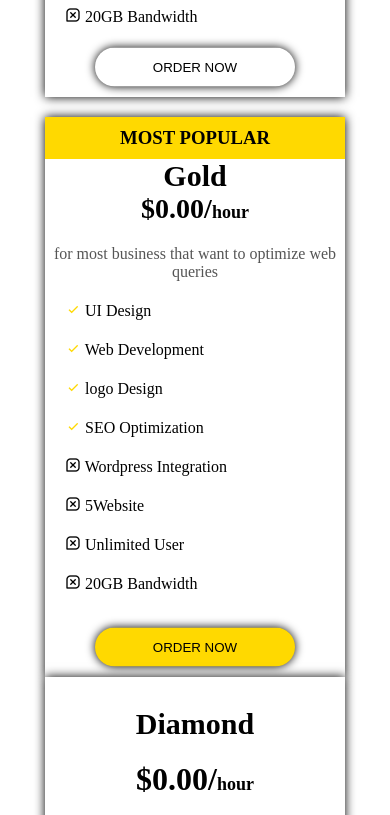
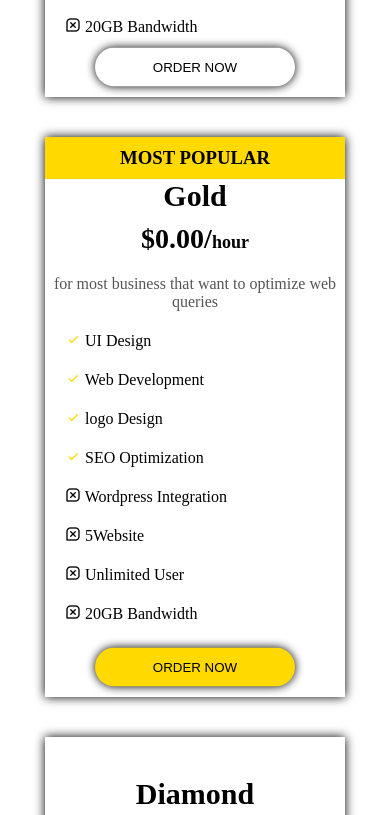
Before and after one commit to sohel369/Gold-box, a plain HTML site: page index.html in a window 390 px wide. Shown: the part 634-1449 px from the top of the page. Drawn offline with nearby package versions, Linux system fonts and the light colour scheme.

Commit message:
second update

```diff
--- a/css/style.css
+++ b/css/style.css
@@ -44,7 +44,7 @@ p {
     text-align: center;
     font-size: 30px;
     text-transform: capitalize;
-    margin-top: 30px;
+    margin-top: 40px;
 }
 
 .container .box1 li {
@@ -105,7 +105,7 @@ p {
 
 .container .box2 h1 {
     font-size: 28px;
-    margin: 0;
+    margin: 10px 0;
 }
 
 .container .box2 li {
@@ -152,7 +152,7 @@ p {
     text-align: center;
     font-size: 30px;
     text-transform: capitalize;
-    margin-top: 30px;
+    margin-top: 40px;
 }
 
 .container .box3 li {
@@ -196,7 +196,7 @@ p {
         flex-direction: column;
         width: 100%;
     }
-    .container .box1, .box2, .box3{
+    .container .box1, .container .box2, .container .box3{
         margin: 20px 0;
     }
 }
```
